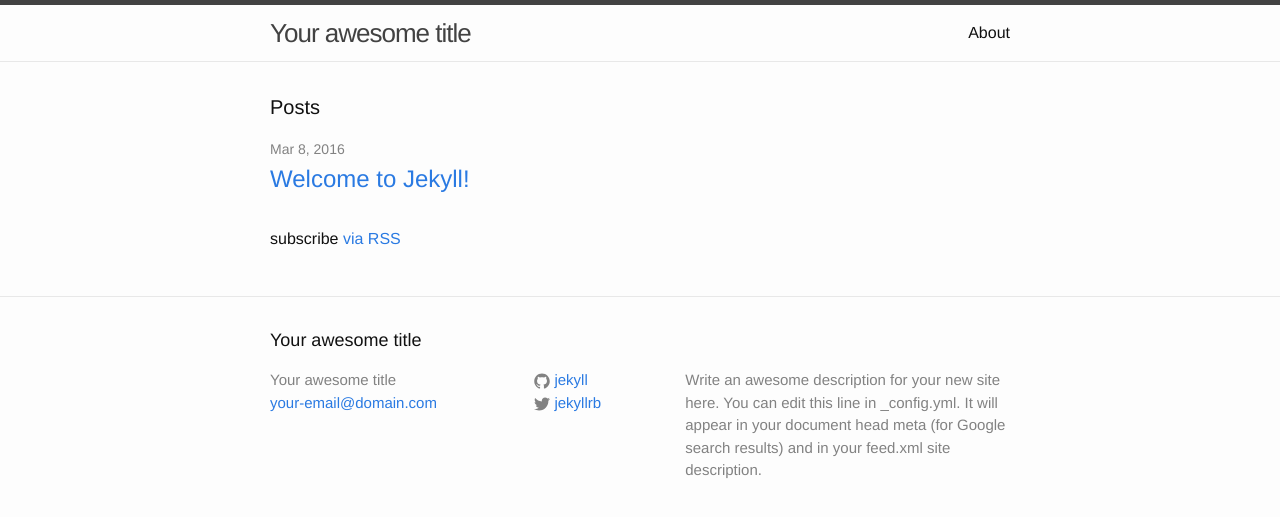
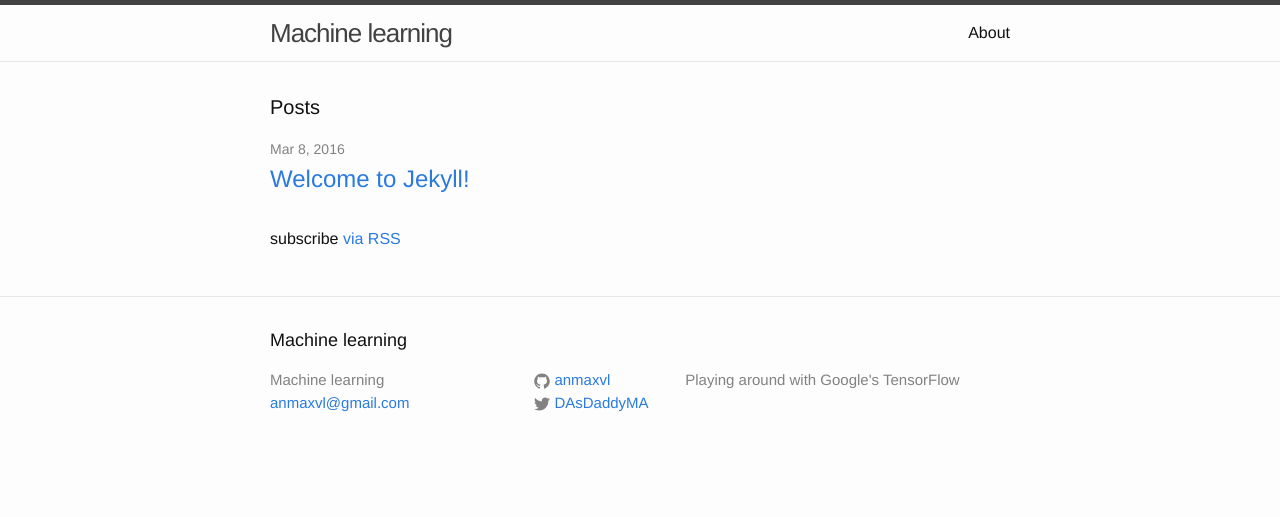
Before and after one commit to anmaxvl/anmaxvl.github.io, a Jekyll site: the page built from index.html, in a window 1280 px wide. Shown: the top 517 px of the page. Built offline with Jekyll 4.4.1, drawn with Linux system fonts in a browser that asks for light colours.

Commit message:
Gemfile + config

```diff
--- /dev/null
+++ b/Gemfile
@@ -0,0 +1,2 @@
+source 	'https://rubygems.org'
+gem 	'github-pages'
--- a/_config.yml
+++ b/_config.yml
@@ -6,16 +6,14 @@
 # 'jekyll serve'. If you change this file, please restart the server process.
 
 # Site settings
-title: Your awesome title
-email: your-email@domain.com
+title: Machine learning
+email: anmaxvl@gmail.com
 description: > # this means to ignore newlines until "baseurl:"
-  Write an awesome description for your new site here. You can edit this
-  line in _config.yml. It will appear in your document head meta (for
-  Google search results) and in your feed.xml site description.
+  Playing around with Google's TensorFlow
 baseurl: "" # the subpath of your site, e.g. /blog
 url: "http://yourdomain.com" # the base hostname & protocol for your site
-twitter_username: jekyllrb
-github_username:  jekyll
+twitter_username: DAsDaddyMA
+github_username:  anmaxvl
 
 # Build settings
 markdown: kramdown
```
Also changed, not shown: Gemfile.lock (added).
